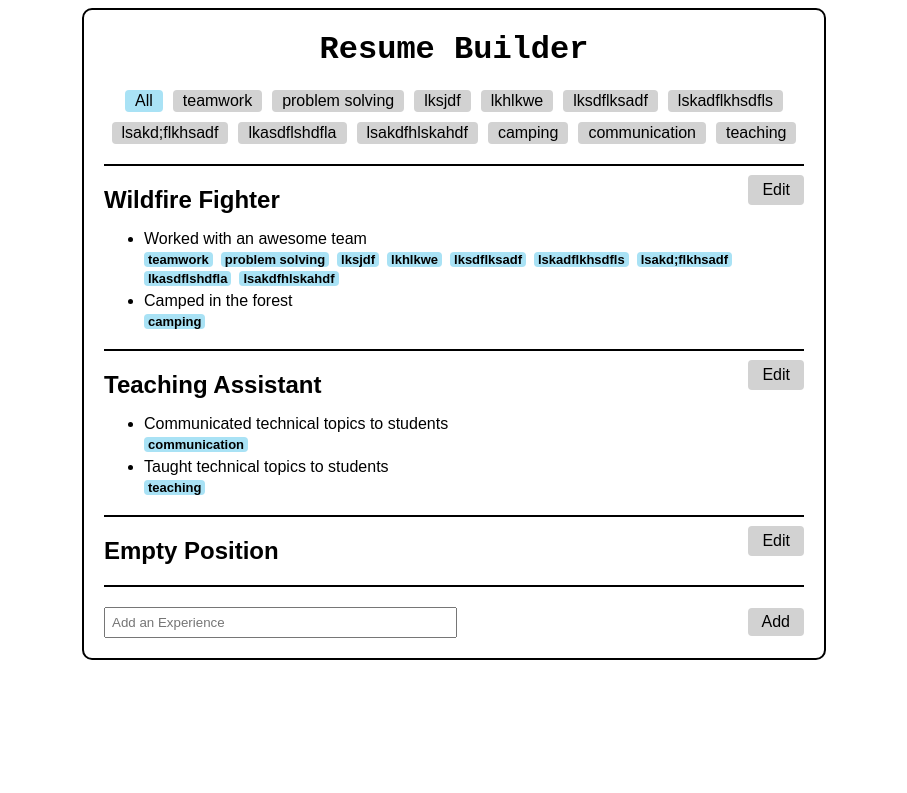
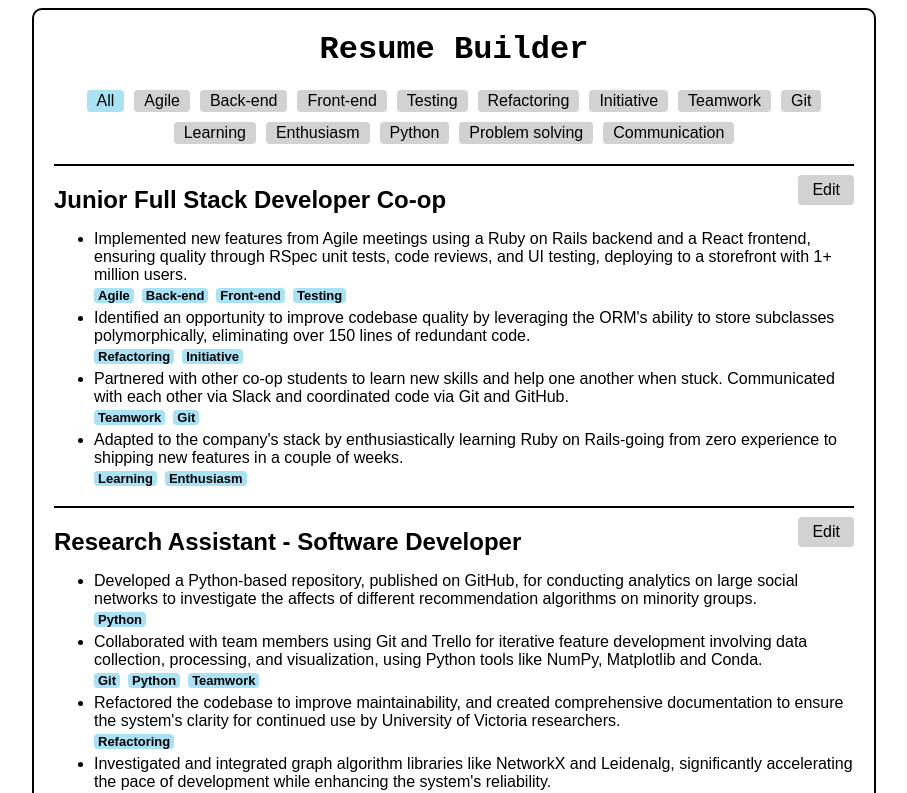
Before and after one commit to jasonTheDev/resume-builder, an Angular app: page / in a window 1280 px wide. Shown: the top 793 px of the page, without its empty margins (186-1093 px from the left). Built offline with nearby package versions, Linux system fonts and the light colour scheme.

Commit message:
Add experiences to experienceService

```diff
--- a/src/app/experience.service.ts
+++ b/src/app/experience.service.ts
@@ -7,34 +7,89 @@ import { Experience } from './Experience.interface';
 export class ExperienceService {
   experiences: Experience[] = [
     {
-      position: "Wildfire Fighter",
+      position: "Junior Full Stack Developer Co-op",
       bulletPoints: [
         {
-          description: "Worked with an awesome team",
-          applicableTags: ["teamwork", "problem solving", "lksjdf", "lkhlkwe", "lksdflksadf", "lskadflkhsdfls", "lsakd;flkhsadf", "lkasdflshdfla", "lsakdfhlskahdf"]
+          description: "Implemented new features from Agile meetings using a Ruby on Rails backend and a React frontend, ensuring quality through RSpec unit tests, code reviews, and UI testing, deploying to a storefront with 1+ million users.",
+          applicableTags: ["Agile", "Back-end", "Front-end", "Testing"]
         },
         {
-          description: "Camped in the forest",
-          applicableTags: ["camping"]
+          description: "Identified an opportunity to improve codebase quality by leveraging the ORM's ability to store subclasses polymorphically, eliminating over 150 lines of redundant code.",
+          applicableTags: ["Refactoring", "Initiative"]
+        },
+        {
+          description: "Partnered with other co-op students to learn new skills and help one another when stuck. Communicated with each other via Slack and coordinated code via Git and GitHub.",
+          applicableTags: ["Teamwork", "Git"]
+        },
+        {
+          description: "Adapted to the company's stack by enthusiastically learning Ruby on Rails-going from zero experience to shipping new features in a couple of weeks.",
+          applicableTags: ["Learning", "Enthusiasm"]
         },
       ]
     },
     {
-      position: "Teaching Assistant",
+      position: "Research Assistant - Software Developer",
       bulletPoints: [
         {
-          description: "Communicated technical topics to students",
-          applicableTags: ["communication"]
+          description: "Developed a Python-based repository, published on GitHub, for conducting analytics on large social networks to investigate the affects of different recommendation algorithms on minority groups.",
+          applicableTags: ["Python"]
         },
         {
-          description: "Taught technical topics to students",
-          applicableTags: ["teaching"]
+          description: "Collaborated with team members using Git and Trello for iterative feature development involving data collection, processing, and visualization, using Python tools like NumPy, Matplotlib and Conda.",
+          applicableTags: ["Git", "Python", "Teamwork"]
+        },
+        {
+          description: "Refactored the codebase to improve maintainability, and created comprehensive documentation to ensure the system's clarity for continued use by University of Victoria researchers.",
+          applicableTags: ["Refactoring"]
+        },
+        {
+          description: "Investigated and integrated graph algorithm libraries like NetworkX and Leidenalg, significantly accelerating the pace of development while enhancing the system's reliability.",
+          applicableTags: ["Problem solving", "Learning"]
         },
       ]
     },
     {
-      position: "Empty Position",
-      bulletPoints: []
+      position: "Teaching Assistant - Computer Science",
+      bulletPoints: [
+        {
+          description: "Communicated technical concepts to lab sections of 25+ first year students to effectively teach programming and web development fundamentals like Python, unit testing, CSS, HTML, JavaScript, RESTful API's and jQuery.",
+          applicableTags: ["Communication", "Front-end", "Python"]
+        },
+        {
+          description: "Empathize with frustrated students, to better coach them through the debugging process during in-class Python coding exercises.",
+          applicableTags: ["Python"]
+        },
+      ]
+    },
+    {
+      position: "Wildfire Fighter",
+      bulletPoints: [
+        {
+          description: "Worked co-operatively within large, diverse teams, encompassing personnel from various organizations and work groups, including landowners, contractors, RCMP, and municipal fire departments.",
+          applicableTags: ["Teamwork"]
+        },
+        {
+          description: "Made critical decisions by systematically analyzing available information, prioritizing objectives, problem solving, and directing onsite resources to effectively lead the extinguishment of 12+ fires.",
+          applicableTags: ["Problem solving"]
+        },
+        {
+          description: "Championed organizational culture by planning fitness competitions, sporting events, get-togethers, and camping trips to bolster crew morale.",
+          applicableTags: ["Enthusiasm"]
+        },
+      ]
+    },
+    {
+      position: "Technical Support Volunteer",
+      bulletPoints: [
+        {
+          description: "Collaborated with a cross functional team to improve the functionality of the organization's Wix website.",
+          applicableTags: ["Teamwork"]
+        },
+        {
+          description: "Took initiative to increase the PageSpeed Insight’s score of the landing page by 20 points.",
+          applicableTags: ["Initiative"]
+        },
+      ]
     },
   ]
 
--- a/src/styles.css
+++ b/src/styles.css
@@ -1,7 +1,7 @@
 body {
   font-family: sans-serif, Arial;
 
-  max-width: 700px;
+  max-width: 800px;
   display: block;
   margin-left: auto;
   margin-right: auto;
```
